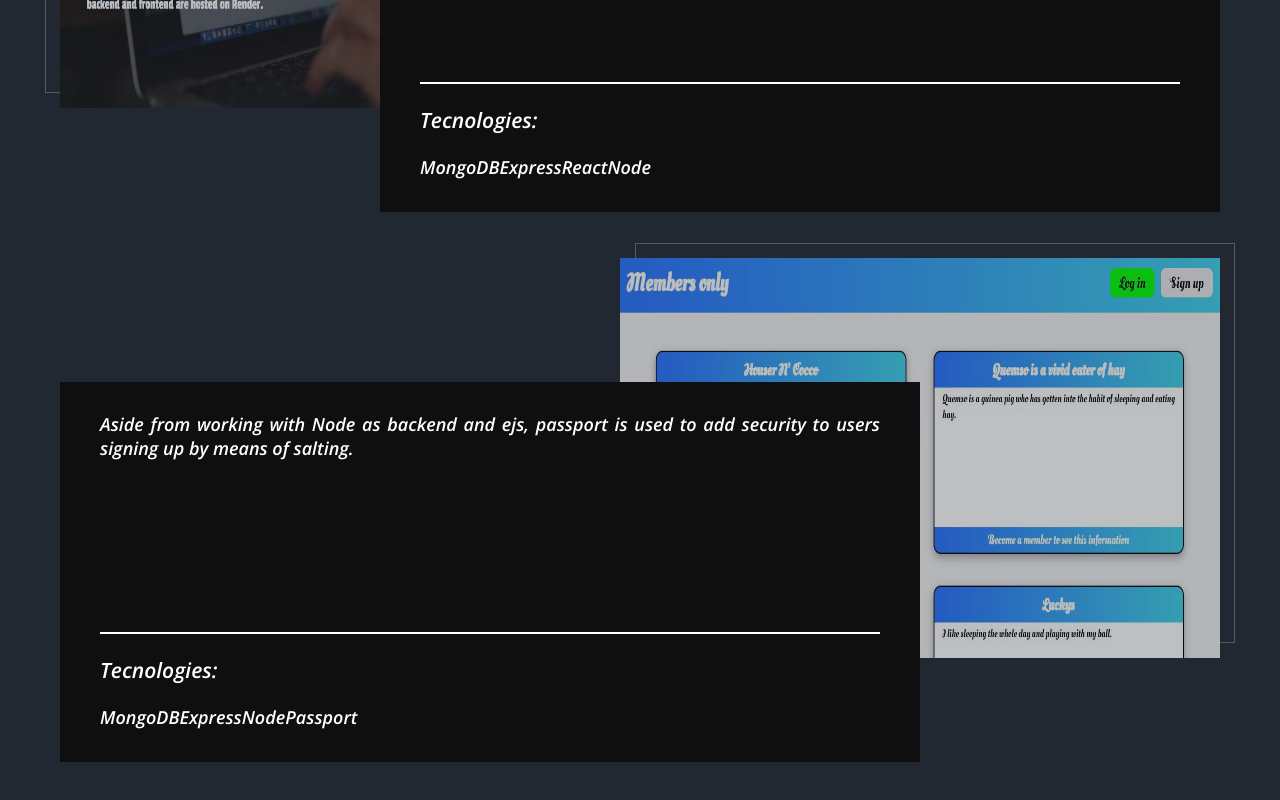
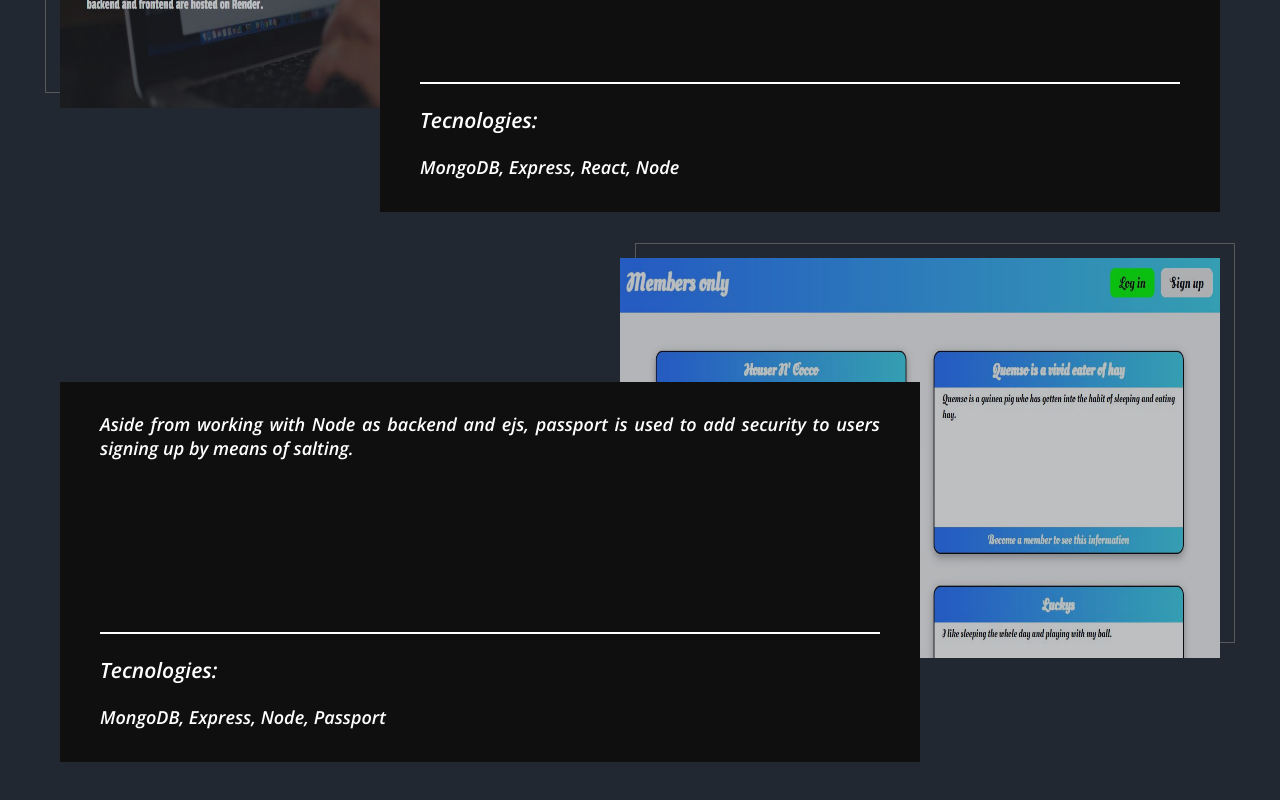
Before and after one commit to Houser97/Portfolio, a React (Create React App) app: page / in a window 1280 px wide. Shown: the part 1802-2602 px from the top of the page. Built offline with nearby package versions, Linux system fonts and the light colour scheme.

Commit message:
Replace map function with join function
The join function allows to separate each array element with the
provided string in the argument.

```diff
--- a/src/components/ProjectCard.js
+++ b/src/components/ProjectCard.js
@@ -15,11 +15,7 @@ const ProjectCard = ({reversed, image, description, technologies}) => {
                     <div className='tecnologies-project'>
                         <h3>Tecnologies:</h3>
                         <div className='tecnologies-list'>
-                            {technologies.map((technology, index)=>{
-                                return(
-                                    <div>{technology}</div>
-                                )
-                            })}
+                            {technologies.join(', ')}
                         </div>
                     </div>
                 </div>
@@ -31,11 +27,7 @@ const ProjectCard = ({reversed, image, description, technologies}) => {
                     <div className='tecnologies-project'>
                         <h3>Tecnologies:</h3>
                         <div className='tecnologies-list'>
-                            {technologies.map((technology, index)=>{
-                                return(
-                                    <div>{technology}</div>
-                                )
-                            })}
+                            {technologies.join(', ')}
                         </div>
                     </div>
                 </div>
```
